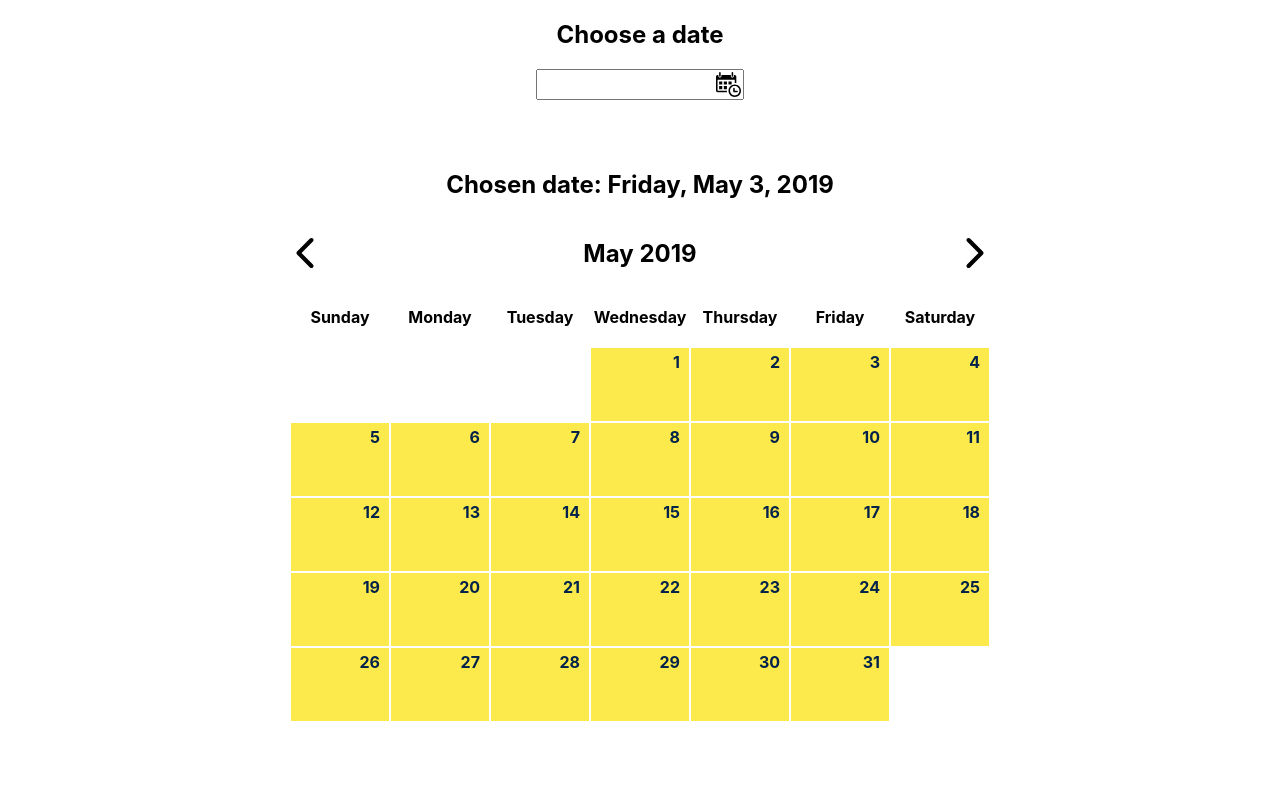
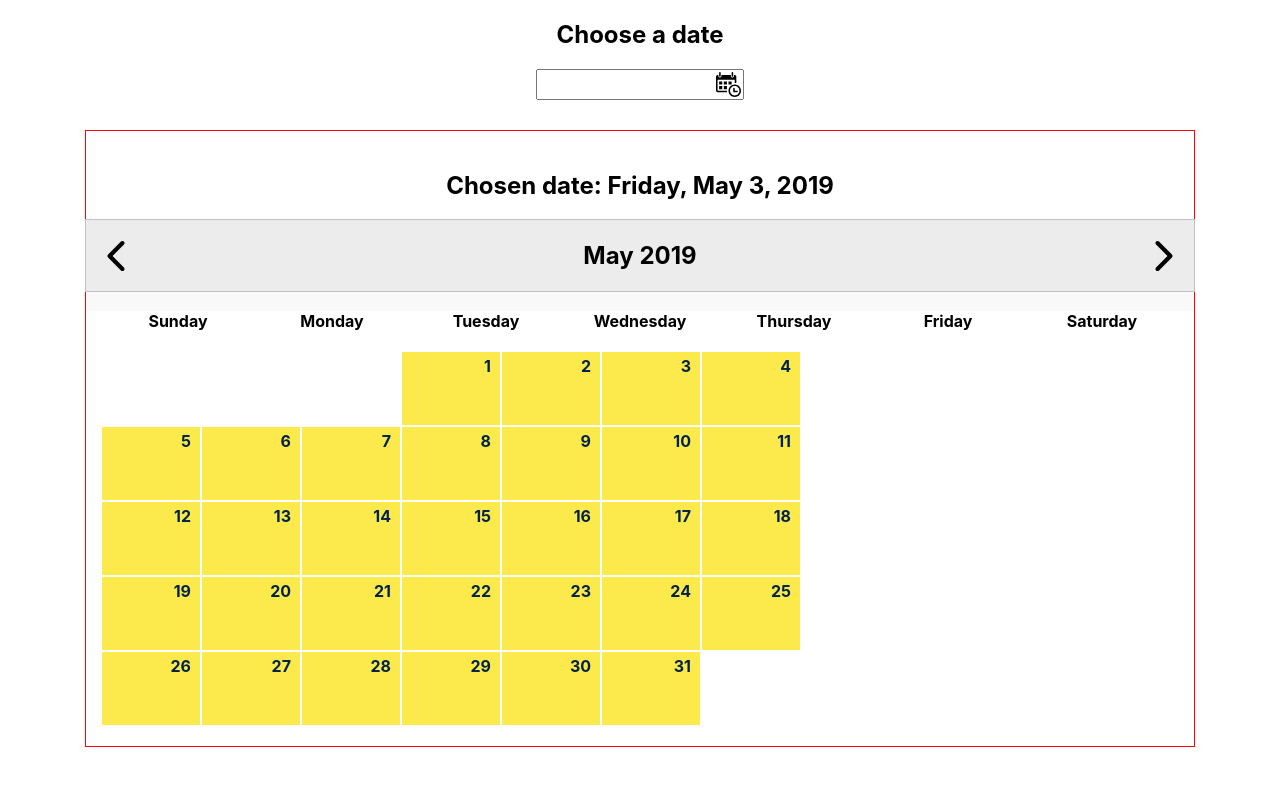
Before and after one commit to AlanaFarkas/date-picker, a React (Create React App) app: page / in a window 1280 px wide. Both pictures are taken after a click on the picture 728 px from the left and 84 px from the top of the page. Shown: the top 786 px of the page. Built offline with nearby package versions, Linux system fonts and the light colour scheme; what react-animations would draw is missing.

Commit message:
fix: remove width from calendar

```diff
--- a/src/Calendar.js
+++ b/src/Calendar.js
@@ -1,5 +1,6 @@
 import React, { Component } from 'react';
 import styled, { keyframes } from 'styled-components';
+import { Container, Row, Col } from 'react-grid-system';
 import { fadeIn } from 'react-animations';
 import { ALL_DAYS, ALL_MONTHS } from './constants';
 import { whatDateDoesTheMonthStartOn, createWeeks, createDateObjectFromSelectedDate } from './utils';
@@ -152,7 +153,8 @@ export default class Calendar extends Component {
                     <HeaderDate data-test="header-date">
                         {this.renderChosenDate()}
                     </HeaderDate>
-                    <CalendarHeader data-test="calendar-header">
+                    <CalendarHeaderRow debug>
+                        <CalendarHeader debug data-test="calendar-header">
                             <PrevArrowImage
                             data-test="prev-arrow-icon"
                             onClick={this.handlePrev}
@@ -165,6 +167,7 @@ export default class Calendar extends Component {
                                 src={NextArrow}
                             />
                         </CalendarHeader>
+                    </CalendarHeaderRow>
                     <Weekdays data-test="weekdays">{this.renderDaysOfTheWeek()}</Weekdays>
                     {this.renderCalendarWeeks()}
                 </CalendarContainer>
@@ -177,11 +180,11 @@ export default class Calendar extends Component {
 const HeaderDate = styled.div`
 `;
 
-const CalendarContainer = styled.div`
+const CalendarContainer = styled(Container)`
     animation: 1s ${calendarFadeIn}
-    width: 700px;
     padding: 20px;
     margin: 30px auto 0;
+    border: 1px red solid;
 `;
 
 const PrevArrowImage = styled.img`
@@ -194,7 +197,9 @@ const NextArrowImage = styled(PrevArrowImage)`
     float: right
 `;
 
-const CalendarHeader = styled.div`
+const CalendarHeaderRow = styled(Row)``;
+
+const CalendarHeader = styled(Col)`
     margin-bottom: 20px;
     display: flex;
     flex-direction: row;
```
Lines whose indentation alone changed are shown as unchanged.
